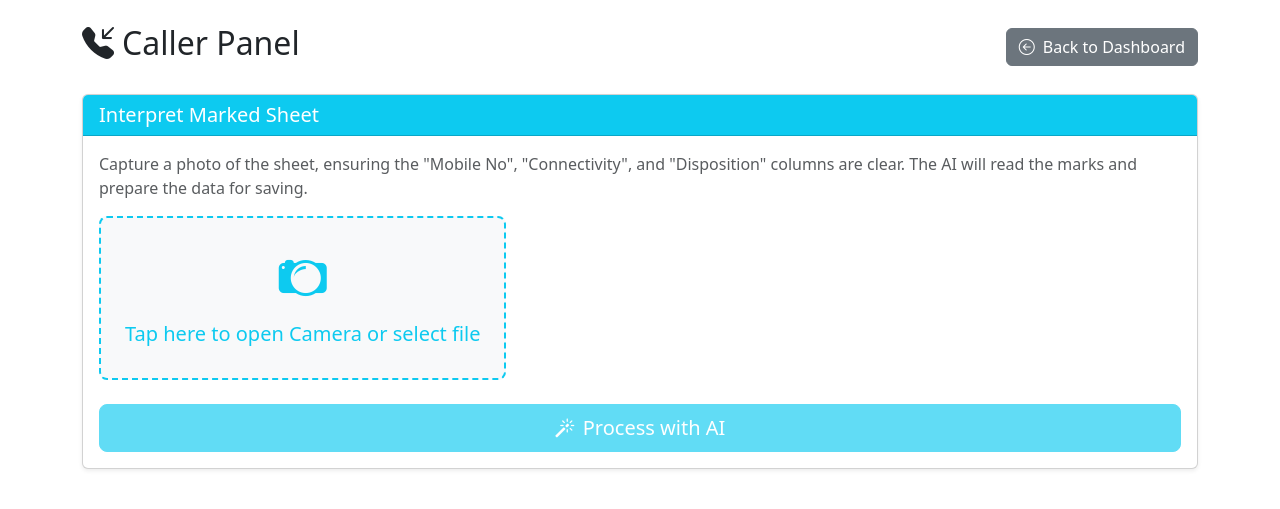
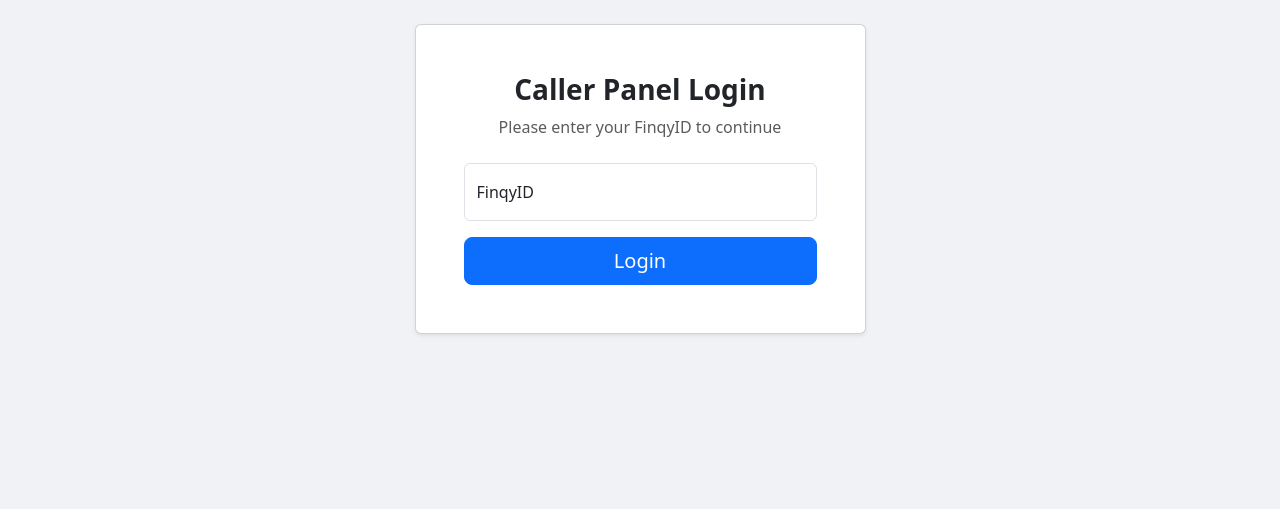
Before and after one commit to aofficialhacker/calling_sheet_generator, a PHP site: page /caller_panel.php in a window 1280 px wide. Shown: the top 509 px of the page. Run offline with PHP 8.4, Linux system fonts and the light colour scheme.

```diff
--- a/caller_panel.php
+++ b/caller_panel.php
@@ -1,25 +1,56 @@
 <?php
-// This is the former process_with_gemini_python.php, now the Caller Panel
+session_start();
+
 define('DB_HOST', 'localhost');
 define('DB_USER', 'root');
 define('DB_PASS', '123456');
 define('DB_NAME', 'caller_sheet');
 
+// --- LOGIN & LOGOUT LOGIC ---
+$login_error = '';
+if ($_SERVER['REQUEST_METHOD'] == 'POST' && isset($_POST['finqy_id'])) {
+    $conn = new mysqli(DB_HOST, DB_USER, DB_PASS, DB_NAME);
+    if ($conn->connect_error) { die("DB Connection Failed."); }
+
+    $stmt = $conn->prepare("SELECT finqy_id, caller_name FROM callers WHERE finqy_id = ? AND is_active = 1");
+    $stmt->bind_param("s", $_POST['finqy_id']);
+    $stmt->execute();
+    $result = $stmt->get_result();
+
+    if ($result->num_rows === 1) {
+        $user = $result->fetch_assoc();
+        $_SESSION['finqy_id'] = $user['finqy_id'];
+        $_SESSION['caller_name'] = $user['caller_name'];
+    } else {
+        $login_error = "Invalid or inactive FinqyID. Please try again.";
+    }
+    $stmt->close();
+    $conn->close();
+}
+
+if (isset($_GET['action']) && $_GET['action'] == 'logout') {
+    session_unset();
+    session_destroy();
+    header("Location: caller_panel.php");
+    exit();
+}
+
+// --- AI PROCESSING LOGIC (from previous version) ---
 const DISPOSITION_MAP = [ '11' => 'Interested', '12' => 'Not Interested', '13' => 'Call Back', '14' => 'Follow Up', '15' => 'Info Shared', '16' => 'Language Barrier', '17' => 'Call Dropped', '21' => 'Ringing', '22' => 'Switched Off', '23' => 'Invalid Number', '24' => 'Out of Service', '25' => 'Wrong Number', '26' => 'Busy', ];
 const CONNECTIVITY_MAP = [ 'Y' => 'Yes', 'N' => 'No' ];
 
 $results = []; $error = '';
-
 if ($_SERVER['REQUEST_METHOD'] == 'POST' && isset($_FILES['markedSheet'])) {
+    if (!isset($_SESSION['finqy_id'])) {
+        die("Authentication error. Please log in again.");
+    }
     $uploadDir = 'marked_uploads/';
     if (!is_dir($uploadDir)) mkdir($uploadDir, 0755, true);
-
     $targetFile = $uploadDir . uniqid() . '-' . basename($_FILES['markedSheet']['name']);
 
     if (move_uploaded_file($_FILES['markedSheet']['tmp_name'], $targetFile)) {
         $command = "python gemini_omr_parser.py " . escapeshellarg($targetFile);
         $output = shell_exec($command);
-
         $lines = explode("\n", trim($output));
         $headers = !empty($lines) ? str_getcsv(array_shift($lines)) : false;
 
@@ -50,7 +81,7 @@ if ($_SERVER['REQUEST_METHOD'] == 'POST' && isset($_FILES['markedSheet'])) {
                 }
             }
             $stmt->close(); $conn->close();
-            if (empty($results)) { $error = "AI processing finished, but no valid data rows could be detected in the image. Please try again with a clearer, well-lit picture."; }
+            if (empty($results)) { $error = "AI processing finished, but no valid data rows could be detected in the image."; }
         }
         unlink($targetFile);
     } else { $error = "File upload error."; }
@@ -59,25 +90,77 @@ if ($_SERVER['REQUEST_METHOD'] == 'POST' && isset($_FILES['markedSheet'])) {
 <!DOCTYPE html>
 <html lang="en">
 <head>
-    <meta charset="UTF-8"> <meta name="viewport" content="width=device-width, initial-scale=1.0"> <title>Caller Panel - Interpret Sheet</title>
+    <meta charset="UTF-8"> <meta name="viewport" content="width=device-width, initial-scale=1.0"> <title>Caller Panel</title>
     <link href="https://cdn.jsdelivr.net/npm/bootstrap@5.3.3/dist/css/bootstrap.min.css" rel="stylesheet">
     <link rel="stylesheet" href="https://cdn.jsdelivr.net/npm/bootstrap-icons@1.11.3/font/bootstrap-icons.min.css">
     <style>
+        body { background-color: #f0f2f5; }
         .camera-container{border:2px dashed #0dcaf0;border-radius:.5rem;padding:1.5rem;text-align:center;cursor:pointer;background-color:#f8f9fa;transition:background-color .2s}.camera-container:hover{background-color:#e2f8fd}#imagePreview{max-width:100%;max-height:400px;border-radius:.5rem;margin-top:1rem;border:1px solid #dee2e6}.form-label-icon{font-size:3rem;color:#0dcaf0}
+        .panel-card { transition: all 0.3s ease; border: none; }
+        .panel-card:hover { transform: translateY(-5px); box-shadow: 0 8px 25px rgba(0,0,0,0.1); }
     </style>
 </head>
 <body>
 <div class="container mt-4 mb-5">
+    <?php if (!isset($_SESSION['finqy_id'])): // --- SHOW LOGIN FORM --- ?>
+    <div class="row justify-content-center">
+        <div class="col-lg-5">
+            <div class="card shadow-sm">
+                <div class="card-body p-5">
+                    <div class="text-center mb-4">
+                        <h1 class="h3 fw-bold">Caller Panel Login</h1>
+                        <p class="text-muted">Please enter your FinqyID to continue</p>
+                    </div>
+                    <form action="caller_panel.php" method="POST">
+                        <div class="form-floating mb-3">
+                            <input type="text" class="form-control" id="finqy_id" name="finqy_id" placeholder="e.g., FINQY001" required>
+                            <label for="finqy_id">FinqyID</label>
+                        </div>
+                        <?php if ($login_error): ?>
+                            <div class="alert alert-danger py-2"><?= $login_error ?></div>
+                        <?php endif; ?>
+                        <div class="d-grid">
+                            <button class="btn btn-primary btn-lg" type="submit">Login</button>
+                        </div>
+                    </form>
+                </div>
+            </div>
+        </div>
+    </div>
+    <?php else: // --- SHOW LOGGED-IN DASHBOARD --- ?>
     <div class="d-flex justify-content-between align-items-center mb-4">
-        <h1 class="h2"><i class="bi bi-telephone-inbound-fill me-2"></i>Caller Panel</h1>
-        <a href="index.php" class="btn btn-secondary"><i class="bi bi-arrow-left-circle me-2"></i>Back to Dashboard</a>
+        <div>
+            <h1 class="h2 mb-0"><i class="bi bi-telephone-inbound-fill me-2"></i>Caller Panel</h1>
+            <span class="text-muted">Welcome, <?= htmlspecialchars($_SESSION['caller_name']) ?>!</span>
+        </div>
+        <a href="?action=logout" class="btn btn-danger"><i class="bi bi-box-arrow-right me-2"></i>Logout</a>
     </div>
 
-    <div class="card shadow-sm">
-        <div class="card-header bg-info text-white"><h3 class="h5 mb-0">Interpret Marked Sheet</h3></div>
+    <?php if (empty($results) && empty($error)): // Show options if no file has been processed yet ?>
+    <div class="row g-4">
+        <div class="col-md-6">
+            <div class="card panel-card text-center h-100 shadow-sm">
+                <div class="card-body p-4">
+                    <h3 class="card-title"><i class="bi bi-camera2 fs-1 text-info"></i><br>Upload Marked Sheet</h3>
+                    <p class="text-muted">Process a new sheet by uploading its photo.</p>
+                    <button class="btn btn-info text-white" data-bs-toggle="collapse" data-bs-target="#uploadCollapse">Start Upload</button>
+                </div>
+            </div>
+        </div>
+        <div class="col-md-6">
+            <div class="card panel-card text-center h-100 shadow-sm">
+                <div class="card-body p-4">
+                    <h3 class="card-title"><i class="bi bi-bar-chart-line-fill fs-1 text-success"></i><br>View Performance</h3>
+                    <p class="text-muted">Check your call statistics and recent activity.</p>
+                    <a href="view_performance.php" class="btn btn-success">View My Performance</a>
+                </div>
+            </div>
+        </div>
+    </div>
+    <div class="collapse" id="uploadCollapse">
+        <div class="card shadow-sm mt-4">
+            <div class="card-header"><h3 class="h5 mb-0">Upload Marked Sheet</h3></div>
             <div class="card-body">
-            <p class="text-muted">Capture a photo of the sheet, ensuring the "Mobile No", "Connectivity", and "Disposition" columns are clear. The AI will read the marks and prepare the data for saving.</p>
-            <!-- UPDATED: Form action points to itself, caller_panel.php -->
                 <form id="captureForm" action="caller_panel.php" method="post" enctype="multipart/form-data">
                     <label for="markedSheet" class="camera-container" id="cameraLabel">
                         <div class="form-label-icon"><i class="bi bi-camera2"></i></div>
@@ -89,12 +172,14 @@ if ($_SERVER['REQUEST_METHOD'] == 'POST' && isset($_FILES['markedSheet'])) {
                 </form>
             </div>
         </div>
+    </div>
+    <?php endif; ?>
 
-    <?php if ($error): ?><div class="alert alert-danger mt-4"><i class="bi bi-exclamation-triangle-fill me-2"></i><?= $error ?></div><?php endif; ?>
+    <?php if ($error): ?><div class="alert alert-danger mt-4"><i class="bi bi-exclamation-triangle-fill me-2"></i><?= $error ?> <a href="caller_panel.php" class="alert-link">Try again</a>.</div><?php endif; ?>
 
     <?php if (!empty($results)): ?>
-    <div class="card mt-5 shadow-sm">
-        <div class="card-header"><h3><i class="bi bi-clipboard-check-fill me-2"></i>AI Processing Results</h3><p class="mb-0 text-muted">Please review the data. If correct, click "Confirm & Save" to move it to the permanent log.</p></div>
+    <div class="card mt-4 shadow-sm">
+        <div class="card-header"><h3><i class="bi bi-clipboard-check-fill me-2"></i>AI Processing Results</h3><p class="mb-0 text-muted">Please review the data. If correct, click "Confirm & Save" to log these results under your ID.</p></div>
         <div class="card-body">
             <div class="table-responsive">
                 <table class="table table-bordered table-striped">
@@ -111,18 +196,25 @@ if ($_SERVER['REQUEST_METHOD'] == 'POST' && isset($_FILES['markedSheet'])) {
                     </tbody>
                 </table>
             </div>
-            <!-- NOTE: This form action correctly points to save_final_log.php, no change needed here -->
             <form action="save_final_log.php" method="post" class="mt-3">
                 <input type="hidden" name="json_results" value='<?= htmlspecialchars(json_encode($results), ENT_QUOTES, 'UTF-8') ?>'>
+                <!-- Pass the FinqyID to the save script -->
+                <input type="hidden" name="finqy_id" value="<?= htmlspecialchars($_SESSION['finqy_id']) ?>">
                 <button type="submit" class="btn btn-success"><i class="bi bi-save-fill me-2"></i>Confirm & Save to Final Log</button>
+                <a href="caller_panel.php" class="btn btn-secondary">Cancel</a>
             </form>
         </div>
     </div>
     <?php endif; ?>
+
+    <?php endif; // --- END LOGGED-IN DASHBOARD --- ?>
 </div>
+<script src="https://cdn.jsdelivr.net/npm/bootstrap@5.3.3/dist/js/bootstrap.bundle.min.js"></script>
 <script>
+    if(document.getElementById("markedSheet")) {
         const markedSheetInput=document.getElementById("markedSheet"),imagePreview=document.getElementById("imagePreview"),previewContainer=document.getElementById("previewContainer"),cameraLabel=document.getElementById("cameraLabel"),submitButton=document.getElementById("submitButton");
         markedSheetInput.addEventListener("change",function(e){const t=e.target.files[0];if(t){const n=new FileReader;n.onload=function(e){imagePreview.src=e.target.result},n.readAsDataURL(t),previewContainer.style.display="block",cameraLabel.style.display="none",submitButton.disabled=!1}});
+    }
 </script>
 </body>
 </html>
```
Also changed, not shown: save_final_log.php (+50 -16 lines), view_final_logs.php (+14 -8 lines), view_performance.php (added, +122 -0 lines), 1 other file. Lines whose indentation alone changed are shown as unchanged.
